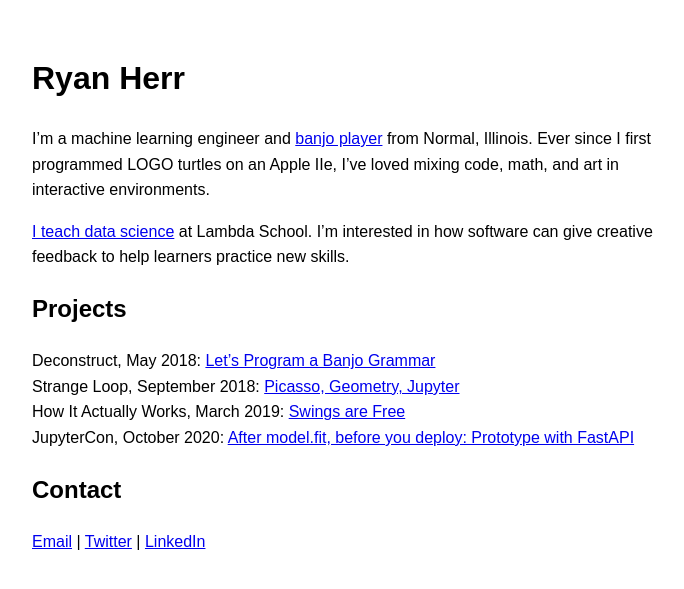
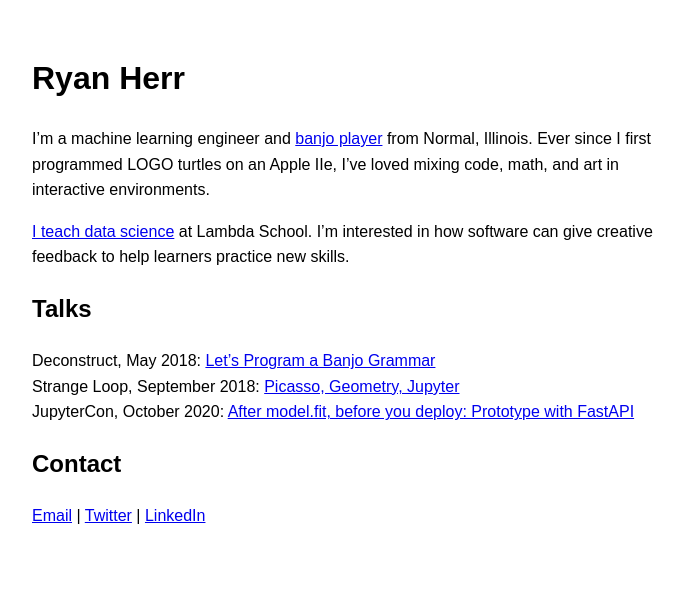
Before and after one commit to rrherr/rrherr.github.io, a Jekyll site: the page built from index.md, in a window 1280 px wide. Shown: the top 589 px of the page, without its empty margins (296-980 px from the left). Built offline with Jekyll 4.4.1, drawn with Linux system fonts in a browser that asks for light colours; our own code applies the rules of GitHub Pages for plain Markdown files.

Commit message:
Update index.md

```diff
--- a/index.md
+++ b/index.md
@@ -4,10 +4,9 @@ I'm a machine learning engineer and [banjo player](https://www.youtube.com/playl
 
 [I teach data science](https://youtu.be/ITypFgnIiRQ) at Lambda School. I'm interested in how software can give creative feedback to help learners practice new skills.
 
-## Projects
+## Talks
 Deconstruct, May 2018: [Let's Program a Banjo Grammar](https://rrherr.github.io/banjo-grammar/)
 Strange Loop, September 2018: [Picasso, Geometry, Jupyter](https://rrherr.github.io/picasso/)
-How It Actually Works, March 2019: [Swings are Free](https://www.howitactuallyworks.com/archives/swings_are_free.html)
 JupyterCon, October 2020: [After model.fit, before you deploy: Prototype with FastAPI](https://twitter.com/rrherr/status/1296182598138568704)
 
 ## Contact
```
